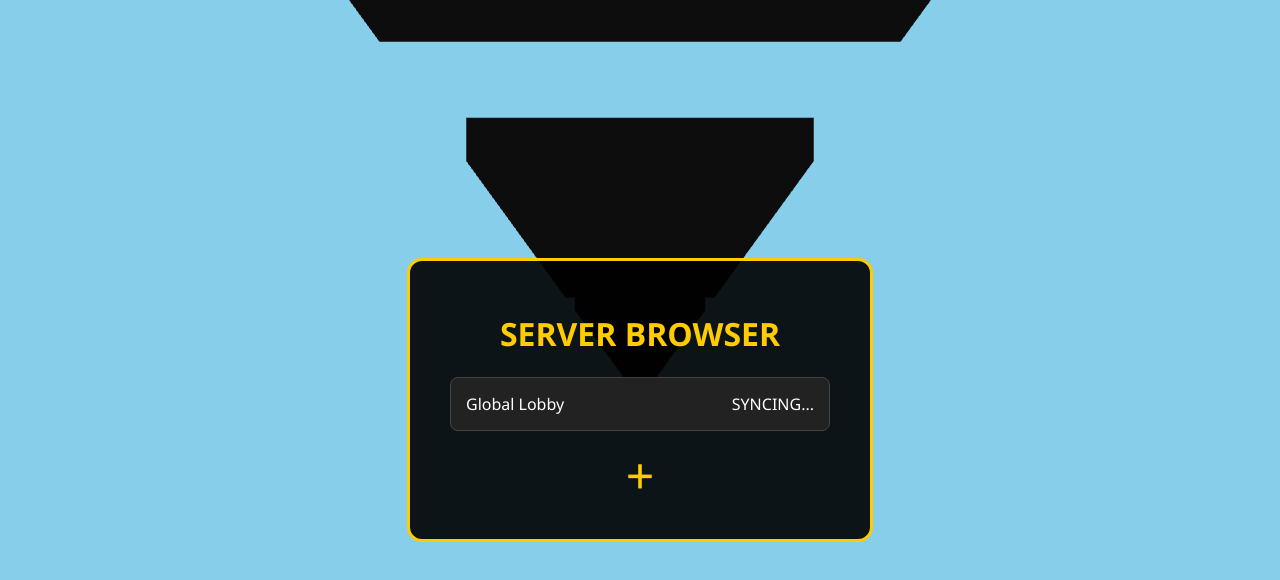
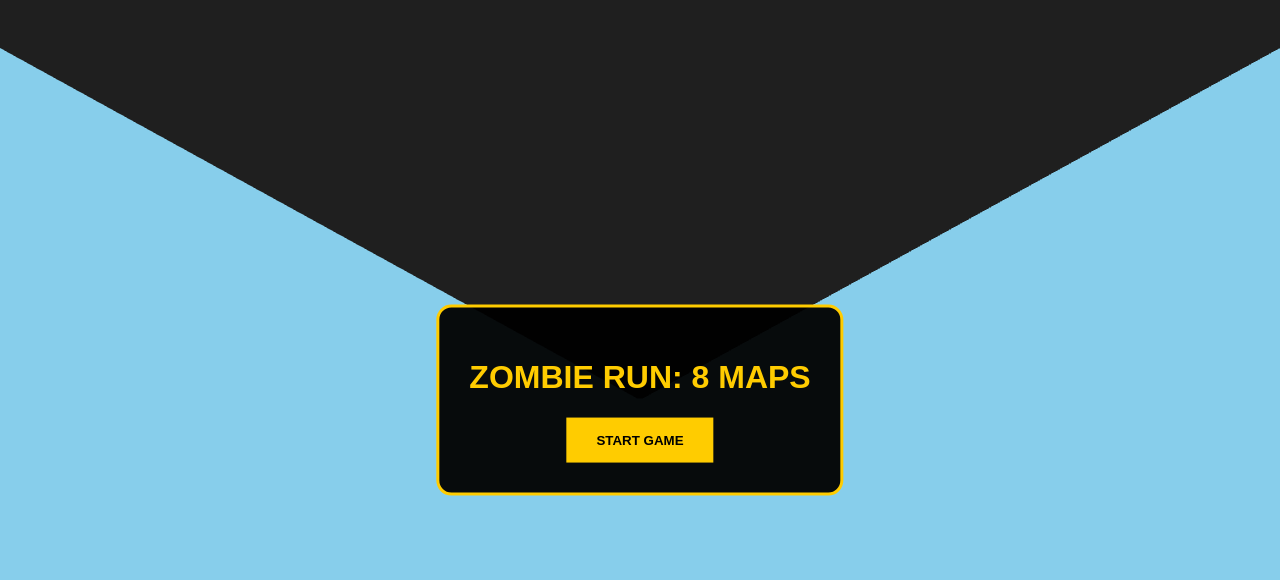
Before and after one commit to hi122290/Game-for-Lirvex.online, a plain HTML site: page Death-run.html in a window 1280 px wide. Drawn offline with nearby package versions, Linux system fonts and the light colour scheme; animation ran at ten frames a second.

Commit message:
Update Death-run.html

```diff
--- a/Death-run.html
+++ b/Death-run.html
@@ -2,62 +2,95 @@
 <html lang="en">
 <head>
     <meta charset="UTF-8">
-    <title>Zombie Death Run v.11.4 | Multiplayer</title>
+    <title>Zombie Death Run | 8 Maps Edition</title>
     <script src="https://cdnjs.cloudflare.com/ajax/libs/three.js/r128/three.min.js"></script>
     <script src="https://cdn.socket.io/4.5.4/socket.io.min.js"></script>
     <style>
         :root { --gold: #ffcc00; --zombie: #4ade80; }
-        body { margin: 0; overflow: hidden; background: #000; font-family: 'Segoe UI', sans-serif; }
-        #ui { position: absolute; width: 100%; height: 100%; pointer-events: none; z-index: 100; color: white; }
-        .window { pointer-events: auto; background: rgba(0,0,0,0.9); border: 3px solid var(--gold); padding: 30px; position: absolute; top: 50%; left: 50%; transform: translate(-50%, -50%); text-align: center; border-radius: 15px; min-width: 400px; }
-        .server-item { background: #222; margin: 10px; padding: 15px; display: flex; justify-content: space-between; cursor: pointer; border-radius: 8px; border: 1px solid #444; }
-        .hud { position: absolute; top: 20px; left: 20px; font-size: 24px; font-weight: bold; text-shadow: 2px 2px #000; }
-        .plus-btn { font-size: 50px; color: var(--gold); cursor: pointer; }
+        body { margin: 0; overflow: hidden; background: #000; font-family: sans-serif; color: white; }
+        #ui { position: absolute; width: 100%; height: 100%; pointer-events: none; z-index: 100; }
+        .window { pointer-events: auto; background: rgba(0,0,0,0.95); border: 3px solid var(--gold); padding: 30px; position: absolute; top: 50%; left: 50%; transform: translate(-50%, -50%); text-align: center; border-radius: 15px; }
+        .hud { position: absolute; top: 20px; left: 20px; font-size: 20px; text-shadow: 2px 2px #000; }
+        .btn { background: var(--gold); color: #000; border: none; padding: 15px 30px; cursor: pointer; font-weight: bold; pointer-events: auto; }
         .hidden { display: none !important; }
     </style>
 </head>
 <body>
 
 <div id="ui">
-    <div id="browser-win" class="window">
-        <h1 style="color: var(--gold);">SERVER BROWSER</h1>
-        <div id="server-list">
-            <div class="server-item" onclick="joinRoom('Global-Lobby')"><span>Global Lobby</span> <span>SYNCING...</span></div>
-        </div>
-        <div class="plus-btn" onclick="createNewServer()">+</div>
+    <div id="menu" class="window">
+        <h1 style="color: var(--gold);">ZOMBIE RUN: 8 MAPS</h1>
+        <button class="btn" onclick="startGame()">START GAME</button>
     </div>
-
     <div id="hud" class="hud hidden">
-        COINS: <span id="coin-val">0</span> | <span id="role-name">RUNNER</span>
+        MAP: <span id="map-name">LOADING...</span> | ROLE: <span id="role-text">RUNNER</span>
     </div>
 </div>
 
 <script>
-/** 1. DATA & SYNC **/
-let socket;
-let account = JSON.parse(localStorage.getItem('zrun_v11') || '{"coins":0,"isZombie":false}');
+/** 1. CONFIG & MULTIPLAYER **/
+const RENDER_URL = "https://game-for-lirvex-online.onrender.com";
+let socket, scene, camera, renderer, player;
 let otherPlayers = {};
+let isPlaying = false;
+let account = JSON.parse(localStorage.getItem('zrun_save') || '{"isZombie":false}');
 
-// REPLACE THIS WITH YOUR RENDER URL AFTER DEPLOYING server.js
-const RENDER_URL = "https://your-app-name.onrender.com";
+// 8 Map Themes (ID -> Color)
+const MAP_THEMES = [
+    { name: "Lava Pit", color: 0xff4400 }, { name: "Neon Grid", color: 0x00ffff },
+    { name: "Frozen Lake", color: 0xffffff }, { name: "Toxic Sewers", color: 0x4ade80 },
+    { name: "Deep Void", color: 0x111111 }, { name: "Desert Run", color: 0xedc9af },
+    { name: "Factory X", color: 0x777777 }, { name: "Zombie Base", color: 0x330000 }
+];
 
-function connect(roomId) {
+function connect() {
     socket = io(RENDER_URL);
-    socket.emit('join_room', roomId);
+    socket.emit('join_room', 'global');
 
     socket.on('update_players', (data) => {
-        if (!otherPlayers[data.id]) createGhost(data.id, data.isZombie);
-        otherPlayers[data.id].position.set(data.x, 4.2, data.z);
+        if (!otherPlayers[data.id]) {
+            otherPlayers[data.id] = new THREE.Mesh(new THREE.BoxGeometry(1, 2, 1), new THREE.MeshStandardMaterial());
+            scene.add(otherPlayers[data.id]);
+        }
+
+        let other = otherPlayers[data.id];
+        other.position.set(data.x, 4.2, data.z);
+        other.material.color.set(data.isZombie ? 0x4ade80 : 0xffffff);
+
+        // 15-BLOCK INFECTION RULE
+        if (!account.isZombie && data.isZombie) {
+            let dist = player.position.distanceTo(other.position);
+            let blockGap = other.position.z - player.position.z; // Difference in forward travel
+
+            if (dist < 1.5 && blockGap < 15) {
+                turnToZombie();
+            }
+        }
     });
 
-    socket.on('remove_player', (id) => {
-        if(otherPlayers[id]) { scene.remove(otherPlayers[id]); delete otherPlayers[id]; }
+    socket.on('map_change', (mapId) => {
+        loadMap(mapId);
     });
 }
 
-/** 2. THREE.JS GAME **/
-let scene, camera, renderer, player;
-let isPlaying = false, velocityY = 0, isGrounded = true, gameObjects = [];
+/** 2. GAME LOGIC **/
+function turnToZombie() {
+    account.isZombie = true;
+    localStorage.setItem('zrun_save', JSON.stringify(account));
+    player.children[1].material.color.set(0x4ade80); // Head turns green
+    document.getElementById('role-text').innerText = "ZOMBIE";
+    document.getElementById('role-text').style.color = "#4ade80";
+    socket.emit('move', { x: player.position.x, z: player.position.z, isZombie: true });
+}
+
+function loadMap(id) {
+    const theme = MAP_THEMES[id % 8];
+    document.getElementById('map-name').innerText = theme.name;
+    // Update floor color
+    scene.children.forEach(obj => {
+        if(obj.isFloor) obj.material.color.set(theme.color);
+    });
+}
 
 function init() {
     scene = new THREE.Scene();
@@ -67,54 +100,33 @@ function init() {
     renderer.setSize(window.innerWidth, window.innerHeight);
     document.body.appendChild(renderer.domElement);
 
-    const sun = new THREE.DirectionalLight(0xffffff, 1.2);
-    sun.position.set(0, 50, -50);
+    scene.add(new THREE.AmbientLight(0xffffff, 0.6));
+    const sun = new THREE.DirectionalLight(0xffffff, 1);
+    sun.position.set(5, 10, 7);
     scene.add(sun);
-    scene.add(new THREE.AmbientLight(0x404040));
 
-    createPlayerModel();
-    generateLevel();
+    // Player
+    player = new THREE.Group();
+    const body = new THREE.Mesh(new THREE.BoxGeometry(1, 1.5, 0.5), new THREE.MeshStandardMaterial({color: 0x0066ff}));
+    const head = new THREE.Mesh(new THREE.CylinderGeometry(0.4, 0.4, 0.7), new THREE.MeshStandardMaterial({color: account.isZombie ? 0x4ade80 : 0xffdbac}));
+    head.position.y = 1.1;
+    player.add(body); player.add(head);
+    player.position.set(0, 4.2, 0);
+    scene.add(player);
+
+    // Initial Floor
+    const floor = new THREE.Mesh(new THREE.BoxGeometry(10, 0.5, 2000), new THREE.MeshStandardMaterial({color: 0x333333}));
+    floor.position.y = 3;
+    floor.isFloor = true;
+    scene.add(floor);
+
     animate();
 }
 
-function createPlayerModel() {
-    if(player) scene.remove(player);
-    player = new THREE.Group();
-    const skin = account.isZombie ? 0x4ade80 : 0xffdbac;
-    const body = new THREE.Mesh(new THREE.BoxGeometry(1, 1.5, 0.6), new THREE.MeshStandardMaterial({color: account.isZombie ? 0x2d5a27 : 0x00ff00}));
-    const head = new THREE.Mesh(new THREE.CylinderGeometry(0.35, 0.35, 0.7), new THREE.MeshStandardMaterial({color: skin}));
-    head.position.y = 1.1;
-    player.add(body); player.add(head);
-
-    if(account.isZombie) { // Zombie Pose
-        const arm = new THREE.Mesh(new THREE.BoxGeometry(0.3, 1, 0.3), new THREE.MeshStandardMaterial({color: 0x2d5a27}));
-        arm.position.set(0.7, 0.5, -0.5); arm.rotation.x = -Math.PI/2;
-        player.add(arm);
-    }
-
-    player.position.set(0, 4.2, 0);
-    scene.add(player);
-}
-
-function generateLevel() {
-    for(let i=0; i<100; i++) {
-        const b = new THREE.Mesh(new THREE.BoxGeometry(4, 0.5, 8), new THREE.MeshStandardMaterial({color: 0x333333}));
-        b.position.set(0, 3, -i * 10);
-        scene.add(b);
-        gameObjects.push(b);
-    }
-}
-
-function createGhost(id, zombieStatus) {
-    const mesh = new THREE.Mesh(new THREE.BoxGeometry(1, 2, 1), new THREE.MeshStandardMaterial({color: zombieStatus ? 0x4ade80 : 0xffffff}));
-    scene.add(mesh);
-    otherPlayers[id] = mesh;
-}
-
-function joinRoom(id) {
-    document.getElementById('browser-win').classList.add('hidden');
+function startGame() {
+    document.getElementById('menu').classList.add('hidden');
     document.getElementById('hud').classList.remove('hidden');
-    connect(id);
+    connect();
     isPlaying = true;
 }
 
@@ -123,13 +135,11 @@ function animate() {
     if(isPlaying) {
         player.position.z -= 0.15;
         if(socket) socket.emit('move', { x: player.position.x, z: player.position.z, isZombie: account.isZombie });
-
-        camera.position.set(player.position.x, player.position.y + 5, player.position.z + 12);
+        camera.position.set(player.position.x, player.position.y + 5, player.position.z + 10);
         camera.lookAt(player.position);
     }
     renderer.render(scene, camera);
 }
-
 init();
 </script>
 </body>
```
